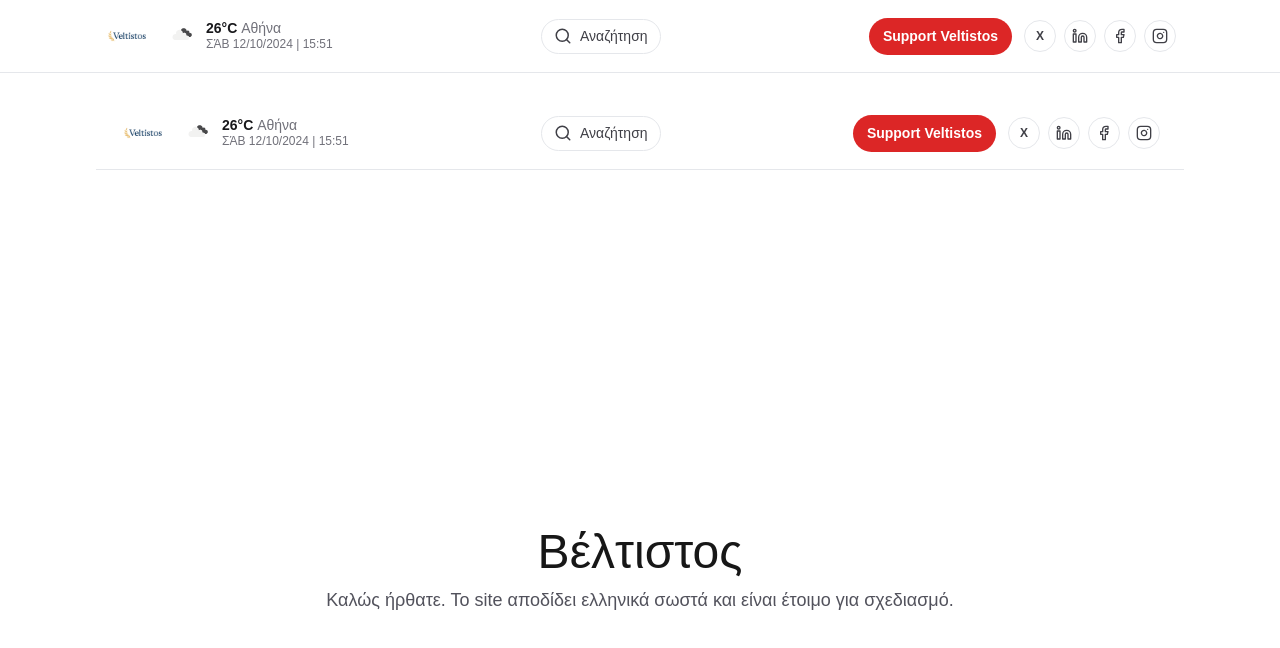
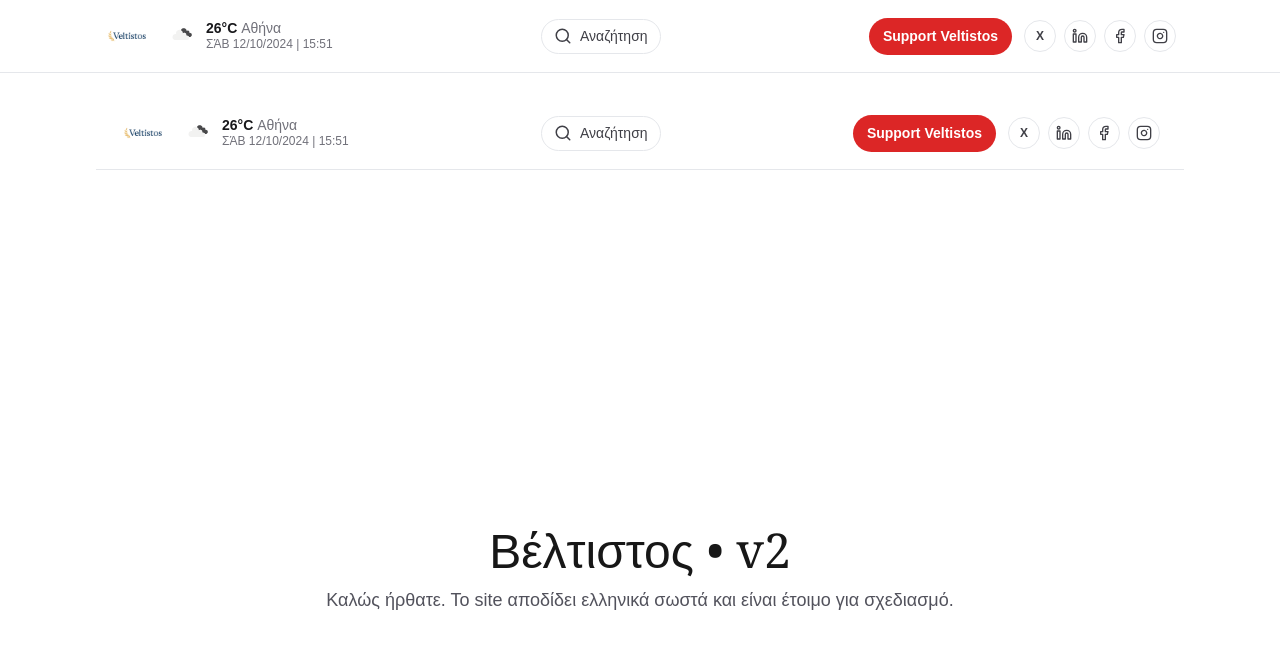
Before and after one commit to parlamas/veltistos, a Next.js app: page / in a window 1280 px wide. Shown: the top 648 px of the page. Built offline with nearby package versions, Linux system fonts and the light colour scheme.

Commit message:
chore: bump homepage header to trigger deploy

```diff
--- a/src/app/page.tsx
+++ b/src/app/page.tsx
@@ -7,7 +7,7 @@ export default function Page() {
       <TopBar />
       <main className="min-h-screen grid place-items-center">
         <section className="max-w-3xl text-center space-y-3">
-          <h1 className="text-4xl sm:text-5xl font-serif">Βέλτιστος</h1>
+          <h1 className="text-4xl sm:text-5xl font-serif">Βέλτιστος • v2</h1>
           <p className="text-lg text-zinc-600">
             Καλώς ήρθατε. Το site αποδίδει ελληνικά σωστά και είναι έτοιμο για σχεδιασμό.
           </p>
```
